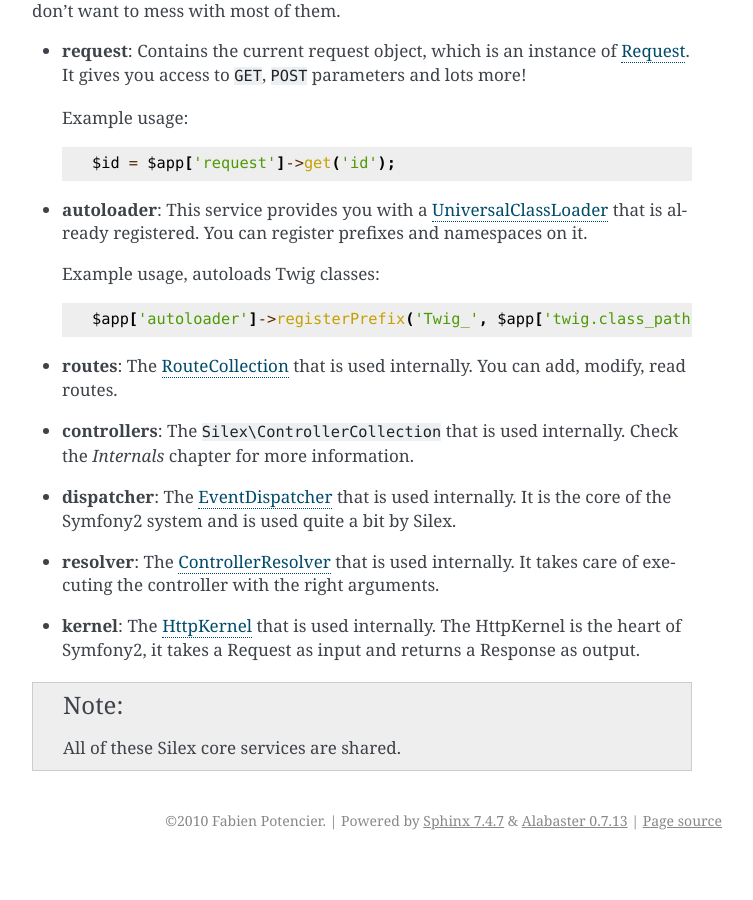
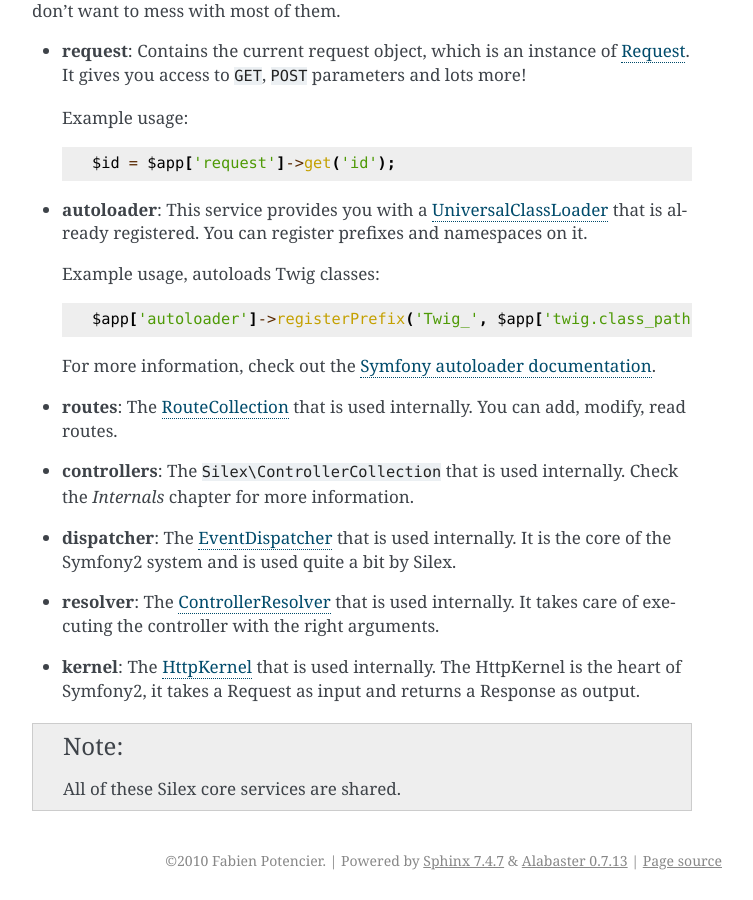
Before and after one commit to silexphp/Silex, a Sphinx documentation site: the page built from doc/services.rst, in a window 1280 px wide and 900 px high, scrolled down 3760 px. Shown: the whole window, without its empty margins (388-1141 px from the left). Built offline with Sphinx 7.4.7, drawn with Linux system fonts in a browser that asks for light colours; before the commit the page ends 4620 px from its top, so only the background shows below that.

Commit message:
[docs] add a link to the Symfony2 autoloader documentation

```diff
--- a/doc/services.rst
+++ b/doc/services.rst
@@ -206,6 +206,9 @@ of them.
 
     $app['autoloader']->registerPrefix('Twig_', $app['twig.class_path']);
 
+  For more information, check out the `Symfony autoloader documentation
+  <http://symfony.com/doc/2.0/cookbook/tools/autoloader.html>`_.
+
 * **routes**: The `RouteCollection
   <http://api.symfony.com/2.0/Symfony/Component/Routing/RouteCollection.html>`_
   that is used internally. You can add, modify, read
```
